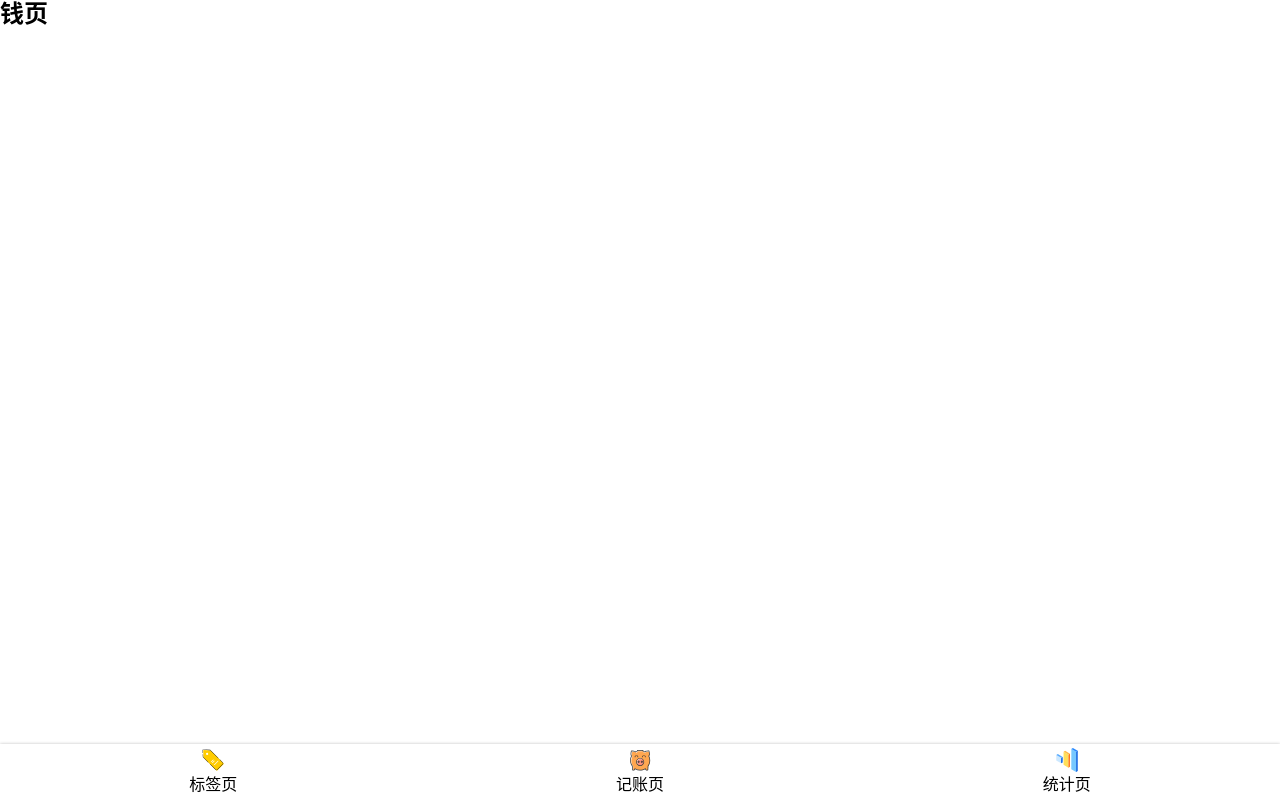
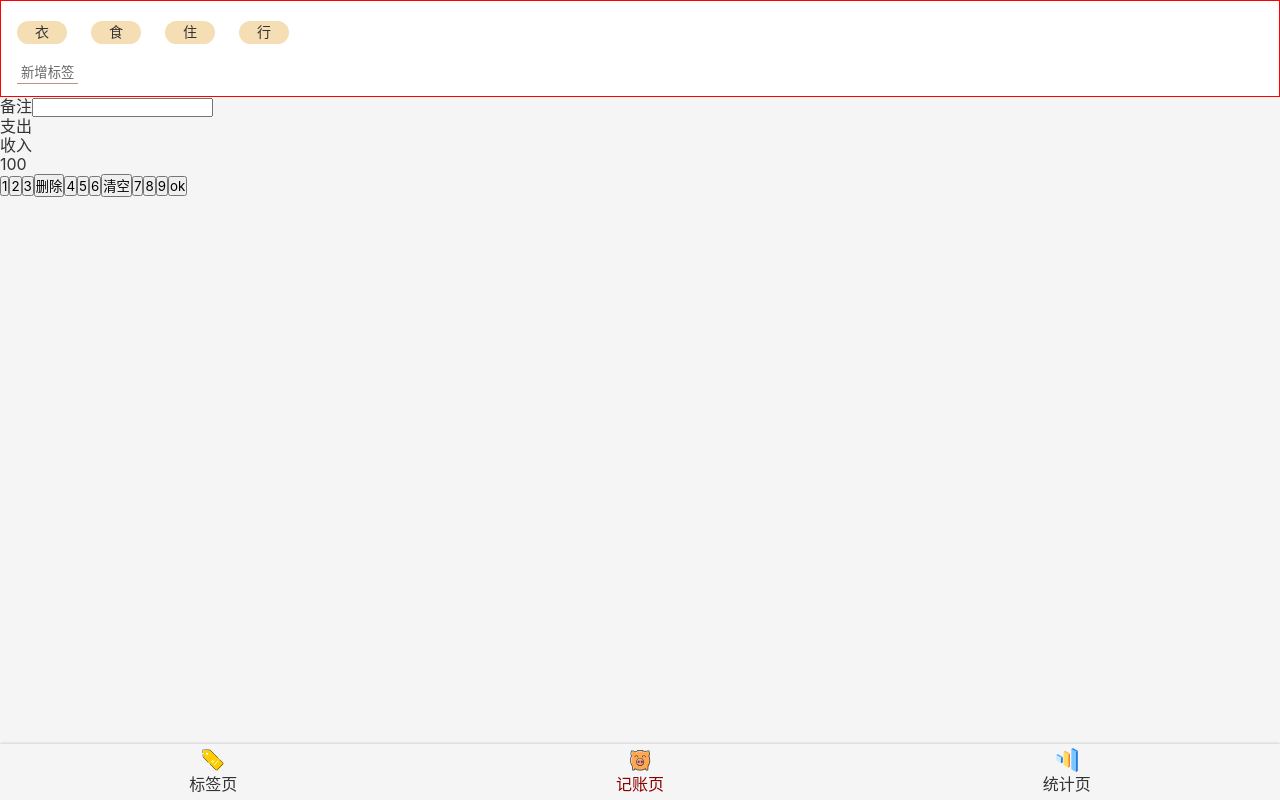
Before and after one commit to Guang-Yu6/react-money, a React app: page /#/money in a window 1280 px wide. Built offline with nearby package versions, Linux system fonts and the light colour scheme.

Commit message:
Money.tsx 的 TagsSection UI 完成

```diff
--- a/src/App.tsx
+++ b/src/App.tsx
@@ -1,22 +1,20 @@
 import React from 'react';
-import {
-  HashRouter as Router,
-  Switch,
-  Route,
-  Redirect,
-} from "react-router-dom";
-
+import {HashRouter as Router, Switch, Route, Redirect,} from "react-router-dom";
 import Money from './views/Money';
 import Statistics from './views/Statistics';
 import Tags from './views/Tags';
 import NoMatch from './views/NoMatch';
+import styled from 'styled-components';
 
-
+const AppWrapper = styled.div`
+  color: #333;
+`
 
 function App() {
   return (
-    <Router>
-          <Switch>
+    <AppWrapper>
+      <Router>
+        <Switch>
           <Route path="/tags">
             <Tags />
           </Route>
@@ -36,7 +34,8 @@
           </Route>
 
         </Switch>
-    </Router>
+      </Router>
+    </AppWrapper>
   );
 }
 
--- a/src/components/Nav.tsx
+++ b/src/components/Nav.tsx
@@ -1,5 +1,5 @@
 import styled from 'styled-components';
-import {Link} from 'react-router-dom';
+import {NavLink} from 'react-router-dom';
 import React from 'react';
 import Icon from './icon';
 
@@ -22,8 +22,10 @@
           width: 24px;
           height: 24px;
       }
+      &.selected{ // 被选中后干啥
+        color: darkred;
       }
-
+      }
     }
   }
 `;
@@ -33,24 +35,24 @@
     <NavWrapper>
       <ul>
         <li>
-          <Link to="tags">
+          <NavLink to="tags" activeClassName="selected">
             <Icon name="tags"/>
             标签页
-          </Link>
+          </NavLink>
         </li>
 
         <li>
-          <Link to="/money">
+          <NavLink to="/money" activeClassName="selected">
             <Icon name="money"/>
             记账页
-          </Link>
+          </NavLink>
         </li>
 
         <li>
-          <Link to="/statistics">
+          <NavLink to="/statistics" activeClassName="selected">
             <Icon name="statistics"/>
             统计页
-          </Link>
+          </NavLink>
         </li>
       </ul>
     </NavWrapper>
--- a/src/index.scss
+++ b/src/index.scss
@@ -15,6 +15,10 @@
   font-family: $font-hei;
   font-size:16px;
   line-height: 1.2;
+  background: #f5f5f5;
+}
+button{
+  font-family: inherit;
 }
 .icon {
   width: 1em;
--- a/src/views/Money.tsx
+++ b/src/views/Money.tsx
@@ -1,10 +1,85 @@
 import Layout from '../components/Layout';
 import React from 'react';
+import styled from 'styled-components';
+
+const TagsSection = styled.section`
+  background: #FFFFFF;
+  border: 1px solid red;
+  padding: 12px 16px;//上下左右
+  > ol {
+    margin: 0 -12px;  // 平均布局
+    > li{
+      background: wheat;//#d9d9d9;
+      border-radius: 18px;
+      display: inline-block;
+      padding: 3px 18px;
+      font-size:14px;
+      margin: 8px 12px; // 左右间距
+    }
+  }
+  > button {
+    background: none;
+    border: none;
+    padding: 2px 4px;
+    margin-top: 8px;
+    border-bottom: 1px solid rosybrown;
+    color: #666;
+  }
+`;
+const NotesSection = styled.section`
+
+`;
+const CategorySection = styled.section`
+
+`;
+const NumberPadSection = styled.section`
+
+`;
 
 function Money() {
   return (
     <Layout>
-      <h2>钱页</h2>
+      <TagsSection>
+        <ol>
+          <li>衣</li>
+          <li>食</li>
+          <li>住</li>
+          <li>行</li>
+        </ol>
+        <button>新增标签</button>
+      </TagsSection>
+
+      <NotesSection>
+        <label>
+          <span>备注</span>
+          <input type="text"/>
+        </label>
+      </NotesSection>
+
+      <CategorySection>
+        <ul>
+          <li>支出</li>
+          <li>收入</li>
+        </ul>
+      </CategorySection>
+
+      <NumberPadSection>
+        <div>100</div>
+        <div>
+          <button>1</button>
+          <button>2</button>
+          <button>3</button>
+          <button>删除</button>
+          <button>4</button>
+          <button>5</button>
+          <button>6</button>
+          <button>清空</button>
+          <button>7</button>
+          <button>8</button>
+          <button>9</button>
+          <button>ok</button>
+        </div>
+      </NumberPadSection>
     </Layout>
   );
 }
```
